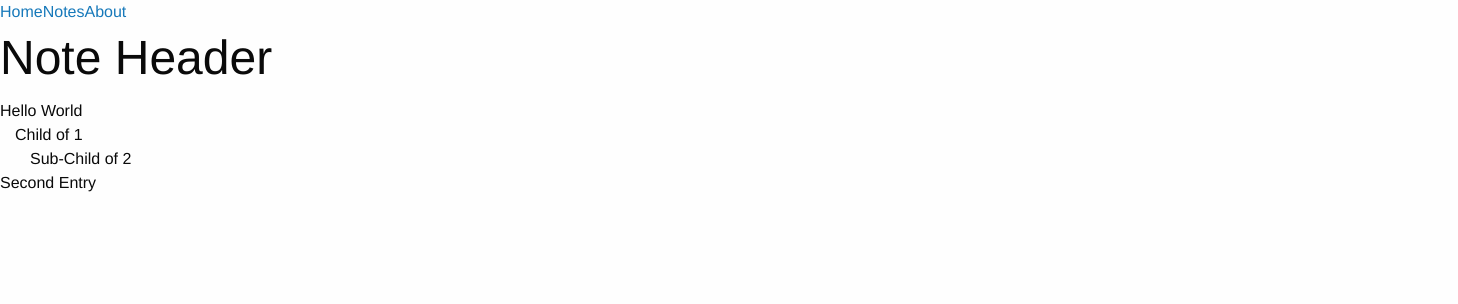
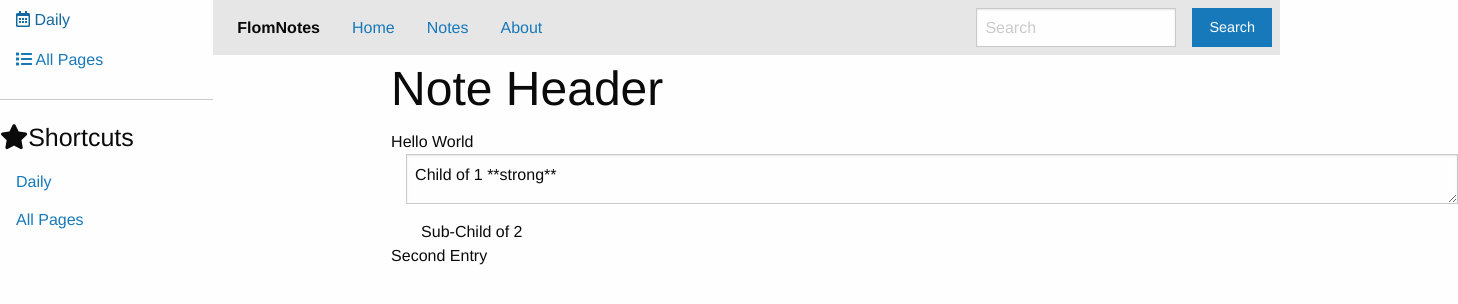
Before and after one commit to flom/FlomNotes, a Vue app in the folder webapp/: page /note in a window 1280 px wide. Shown: the top 304 px of the page, 1458 px wide, since content can reach past the window. Built offline with nearby package versions, Linux system fonts and the light colour scheme.

Commit message:
some mockup work

```diff
--- a/webapp/package.json
+++ b/webapp/package.json
@@ -8,6 +8,7 @@
     "lint": "vue-cli-service lint"
   },
   "dependencies": {
+    "@fortawesome/fontawesome-free": "^5.15.0",
     "core-js": "^3.6.5",
     "foundation-sites": "^6.6.3",
     "vue": "^3.0.0-0",
--- a/webapp/src/App.vue
+++ b/webapp/src/App.vue
@@ -1,9 +1,46 @@
 <template>
-  <router-link to="/">Home</router-link>
-  <router-link to="/note">Notes</router-link>
-  <router-link to="/about">About</router-link>
+  <div class="grid-x">
+    <div class="cell small-2">
+      <ul class="vertical menu">
+        <li><a href="#"><i class="far fa-calendar-alt"></i> Daily</a></li>
+        <li><a href="#"><i class="fas fa-list"></i> All Pages</a></li>
+      </ul>
+      <hr>
+      <h4><i class="fas fa-star"></i>Shortcuts</h4>
+      <ul class="vertical menu">
+        <li><a href="#">Daily</a></li>
+        <li><a href="#">All Pages</a></li>
+      </ul>
+    </div>
 
-  <router-view></router-view>
+    <div class="cell auto">
+      <div class="grid-x">
+        <div class="cell">
+          <div class="top-bar">
+            <div class="top-bar-left">
+              <ul class="dropdown menu" data-dropdown-menu>
+                <li class="menu-text">FlomNotes</li>
+                <li><router-link to="/">Home</router-link></li>
+                <li><router-link to="/note">Notes</router-link></li>
+                <li><router-link to="/about">About</router-link></li>
+              </ul>
+            </div>
+            <div class="top-bar-right">
+              <ul class="menu">
+                <li><input type="search" placeholder="Search"></li>
+                <li><button type="button" class="button">Search</button></li>
+              </ul>
+            </div>
+          </div>
+
+        </div>
+        <div class="cell small-offset-2">
+          <router-view></router-view>
+        </div>
+      </div>
+    </div>
+  </div>
+
 </template>
 
 <script>
--- a/webapp/src/components/EntryDisplay.vue
+++ b/webapp/src/components/EntryDisplay.vue
@@ -1,6 +1,7 @@
 <template>
   <div>
-    {{ entry.content }}
+    <textarea v-if="entry.focused" v-model="content"></textarea>
+    <div v-if="!entry.focused">{{ content }}</div>
     <div style="padding-left: 15px">
       <entry-display v-for="child in entry.children" v-bind:key="child.id" :entry="child"></entry-display>
     </div>
@@ -12,6 +13,11 @@
     name: 'EntryDisplay',
     props: {
       entry: Object
+    },
+    data() {
+      return {
+        content: this.entry.content
+      }
     }
   }
 </script>
--- a/webapp/src/components/NoteDisplay.vue
+++ b/webapp/src/components/NoteDisplay.vue
@@ -26,7 +26,8 @@
               content: 'Hello World',
               children: [{
                 id: 2,
-                content: 'Child of 1',
+                content: 'Child of 1 **strong**',
+                focused: true,
                 children: [{
                   id: 3,
                   content: 'Sub-Child of 2',
--- a/webapp/src/main.js
+++ b/webapp/src/main.js
@@ -1,10 +1,12 @@
 import { createApp } from 'vue';
 import { createRouter, createWebHistory } from 'vue-router';
 import App from './App.vue';
-import 'foundation-sites/dist/css/foundation.min.css';
 import HelloWorld from './components/HelloWorld';
 import AboutPage from './components/AboutPage';
 import NoteDisplay from './components/NoteDisplay';
+
+import 'foundation-sites/dist/css/foundation.min.css';
+import '@fortawesome/fontawesome-free/css/all.min.css';
 
 const routes = [
   {path: '/', component: HelloWorld},
```
Also changed, not shown: 1 other file (tests, documents, lock files or other folders).
